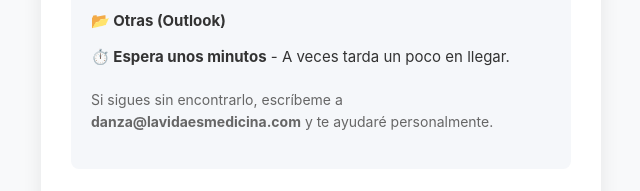
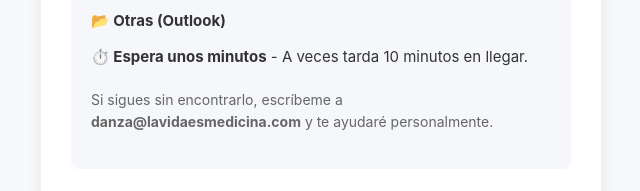
Before and after one commit to marco-jaram/LandingReconexion, a plain HTML site: page confirma.html in a window 1280 px wide. Shown: the part 878-1069 px from the top of the page, 319-959 px from the left. Drawn offline with Linux system fonts and the light colour scheme.

```diff
--- a/confirma.html
+++ b/confirma.html
@@ -58,7 +58,7 @@
                     <li><strong>📥 SPAM / Correo no deseado</strong></li>
                     <li><strong>📌 Promociones (Gmail)</strong> - Si lo encuentras aquí, arrástralo a la pestaña "Principal".</li>
                     <li><strong>📂 Otras (Outlook)</strong></li>
-                    <li><strong>⏱️ Espera unos minutos</strong> - A veces tarda un poco en llegar.</li>
+                    <li><strong>⏱️ Espera unos minutos</strong> - A veces tarda 10 minutos en llegar.</li>
                 </ul>
 
                 <!-- RECOMENDACIÓN: Usa un email con tu dominio propio si es posible -->
```
